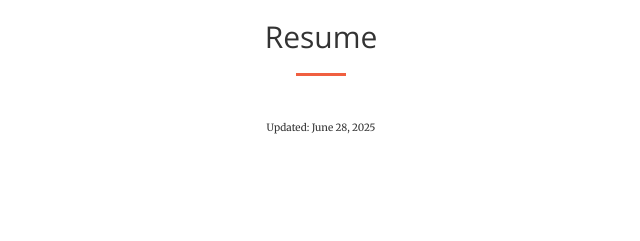
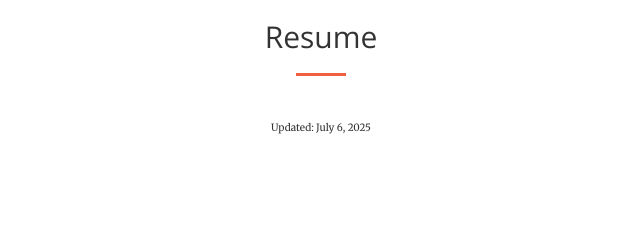
Before and after one commit to dnlkhuu77/dnlkhuu77.github.io, a website: page index.html in a window 1280 px wide. Shown: the part 1520-1761 px from the top of the page, 319-959 px from the left. Drawn offline with nearby package versions, Linux system fonts and the light colour scheme.

Commit message:
Update resume

```diff
--- a/index.html
+++ b/index.html
@@ -129,7 +129,7 @@
         </div>
         <div class="container">
             <div class="row">
-            <p><center><font size="1.5">Updated: June 28, 2025</font></center></p>
+            <p><center><font size="1.5">Updated: July 6, 2025</font></center></p>
 
                 <object data="assignments/resume.pdf" type="application/pdf" width="100%" height="900px" >
                     <embed src="assignments/resume.pdf">
```
Also changed, not shown: 1 other file.
